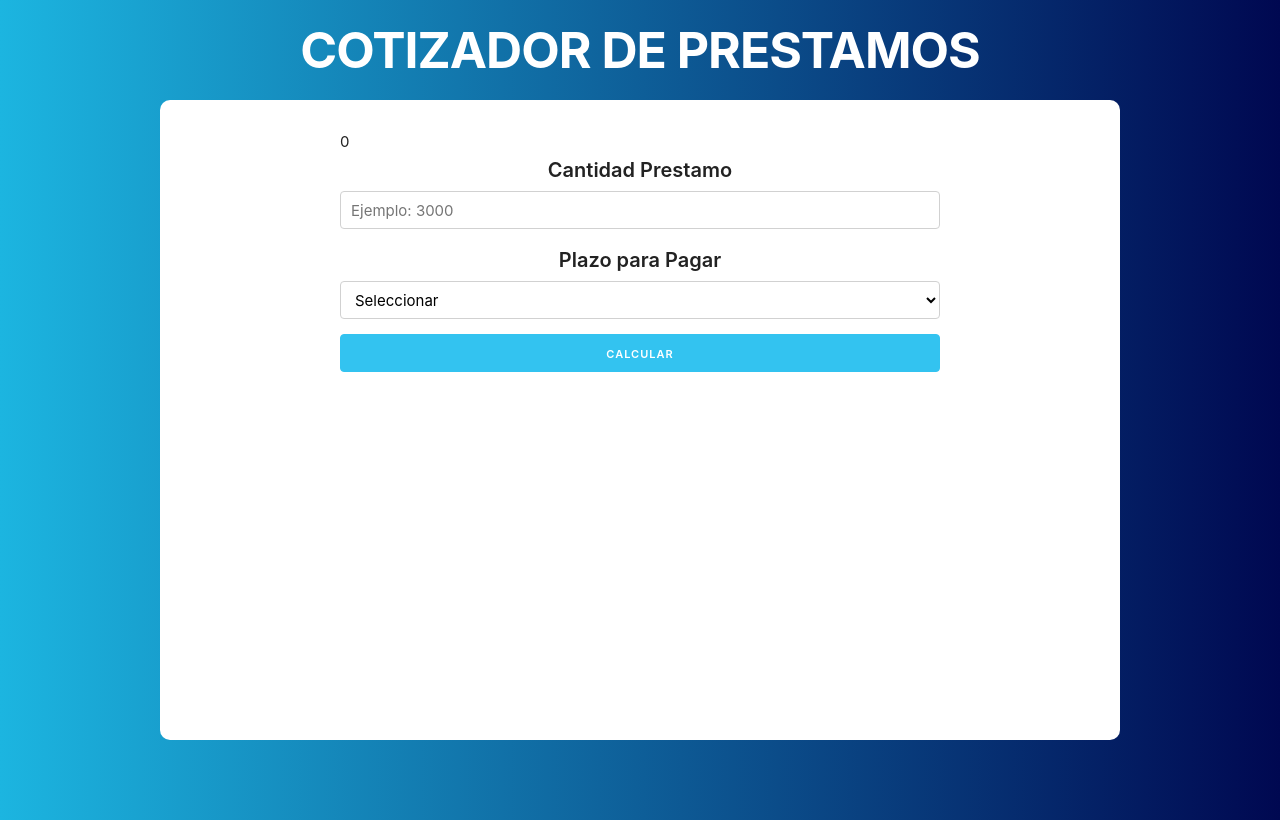
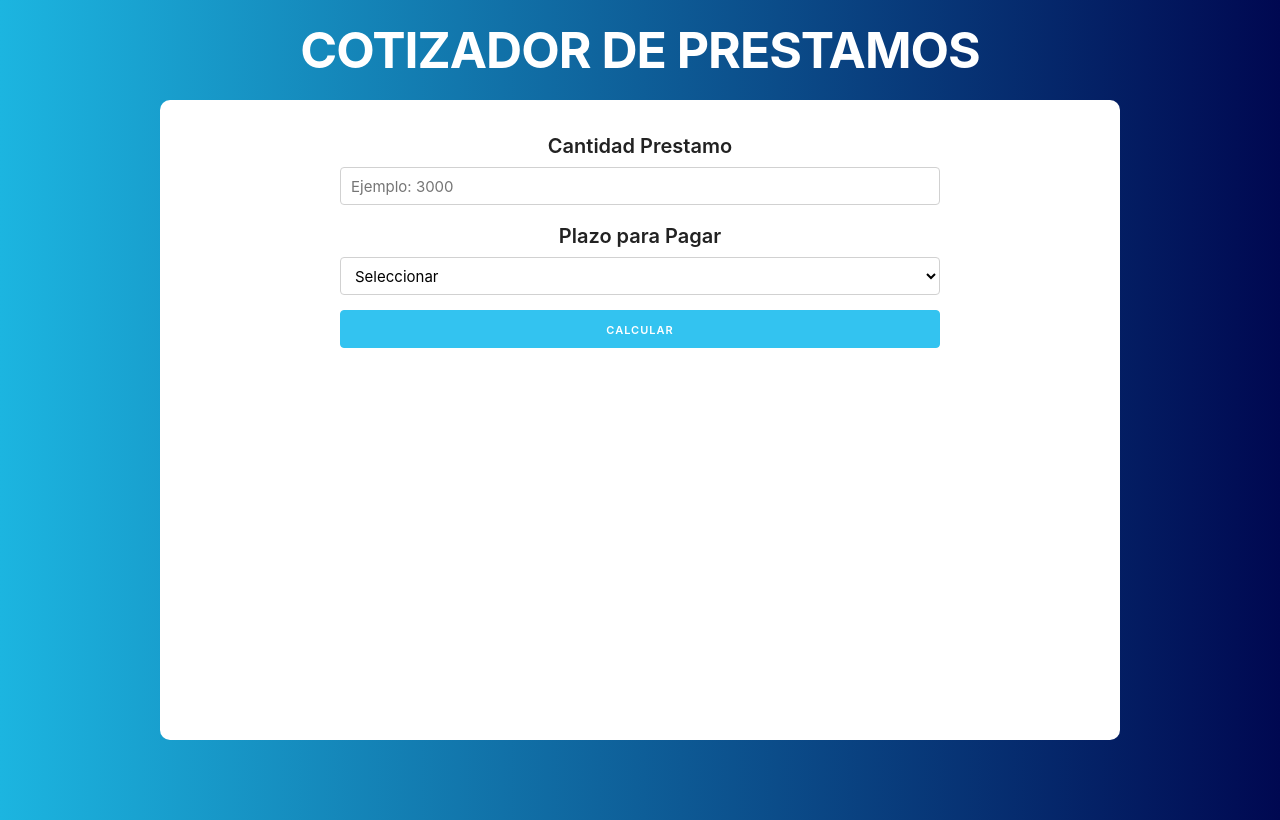
Before and after one commit to cesantaniello/prestame, a React (Create React App) app: page / in a window 1280 px wide. Built offline with nearby package versions, Linux system fonts and the light colour scheme.

Commit message:
8. Lee datos de un Select

```diff
--- a/src/App.js
+++ b/src/App.js
@@ -6,6 +6,7 @@ import Formulario from "./componentes/Formulario";
 function App() {
     //Definir el state
     const [cantidad, guardarCantidad] = useState(0);
+    const [plazo, guardarPlazo] = useState(0);
 
   return (
     <Fragment>
@@ -16,6 +17,8 @@ function App() {
         <Formulario
           cantidad={cantidad}
           guardarCantidad={guardarCantidad}
+          plazo={plazo}
+          guardarPlazo={guardarPlazo}
         />
       </div>
     </Fragment>
--- a/src/componentes/Formulario.js
+++ b/src/componentes/Formulario.js
@@ -1,12 +1,8 @@
 import React from 'react';
 
-const Formulario = ({cantidad, guardarCantidad}) => {
-
-
-
+const Formulario = ({cantidad, guardarCantidad, plazo, guardarPlazo}) => {
     return (
         <form>
-            {cantidad}
             <div className="row">
                 <div>
                     <label>Cantidad Prestamo</label>
@@ -23,6 +19,9 @@ const Formulario = ({cantidad, guardarCantidad}) => {
                     <label>Plazo para Pagar</label>
                     <select
                         className="u-full-width"
+                        onChange={
+                            e => guardarPlazo(parseInt(e.target.value))
+                        }
                     >
                         <option value="">Seleccionar</option>
                         <option value="3">3 meses</option>
```
